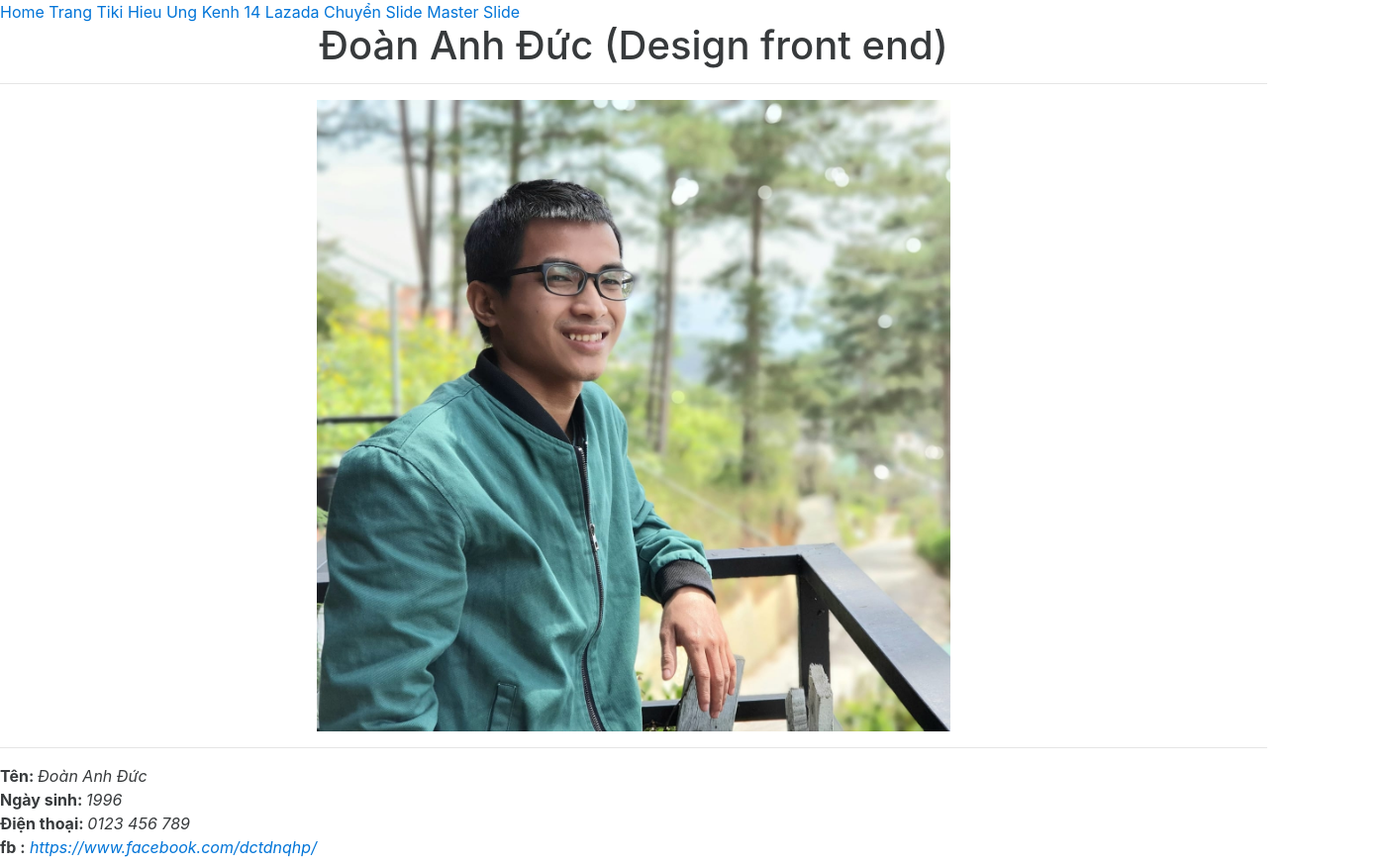
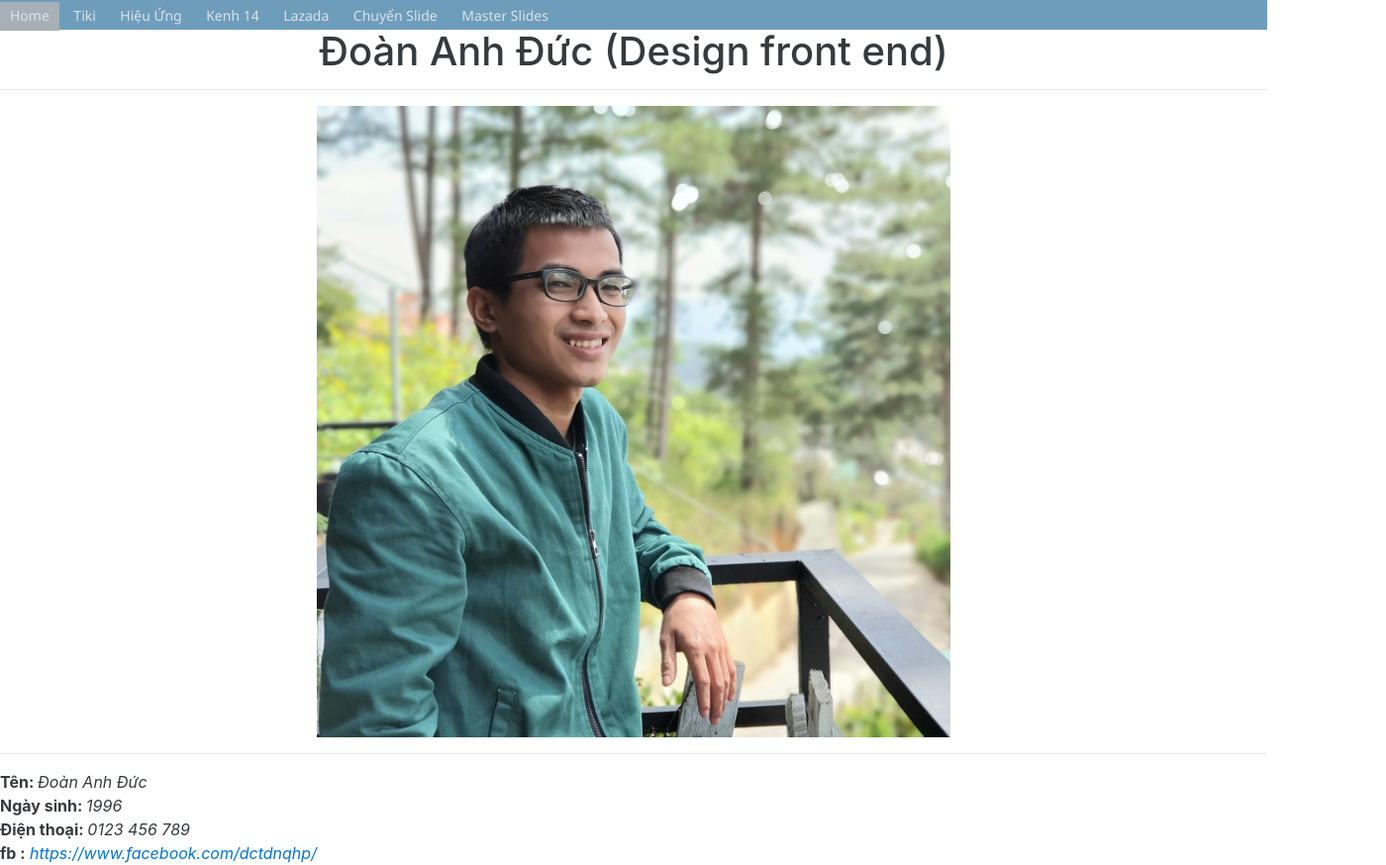
Before and after one commit to ducda26/ducda26.github.io, a plain HTML site: page index.html in a window 1280 px wide. Shown: the whole page at 99% size, 1400 px wide, since content can reach past the window. Drawn offline with Linux system fonts and the light colour scheme.

Commit message:
thay doi menu

```diff
--- a/1.css
+++ b/1.css
@@ -7,3 +7,38 @@ h1 {
 img {
     width: 50%;
 }
+
+.menutren {
+	background-color: rgb(110, 157, 187);
+	height: 30px;
+	width: 100%;
+}
+
+ul.menungang {
+	list-style: none;
+	width: 1400px;
+	margin-left: auto;
+}
+
+ul.menungang li {
+	display: inline;
+}
+
+.menungang a {
+    color: #d9e3ea;
+    text-decoration: none;
+    font-family: segoe ui;
+    font-size: 14px;
+    padding-left: 10px;
+    padding-right: 10px;
+    padding-top: 5px;
+    padding-bottom: 5px;
+    display: inline-block;
+    transition: 0.4s;
+}
+
+.menungang a:hover {
+    background-color: rgb(167, 176, 183);
+    padding-top: 3px;
+    padding-bottom: 5px;
+}
--- a/index.html
+++ b/index.html
@@ -8,13 +8,17 @@
 	<link rel="stylesheet" href="1.css">
 </head>
 <body>
-	<a href="index.html">Home</a>
-	<a href="Tiki/index.html">Trang Tiki</a>
-	<a href="Chuong14/index.html">Hieu Ung</a>
-	<a href="Kenh14/index.html">Kenh 14</a>
-	<a href="Lazada/index.html">Lazada</a>
-	<a href="MoveSlide/index.html">Chuyển Slide</a>
-	<a href="MasterSlide/index.html">Master Slide</a>
+	<div class="menutren">
+		<ul class="menungang">
+			<li><a href="index.html">Home</a></li>
+			<li><a href="Tiki/index.html">Tiki</a></li>
+			<li><a href="Chuong14/index.html">Hiệu Ứng</a></li>
+			<li><a href="Kenh14/index.html">Kenh 14</a></li>
+			<li><a href="Lazada/index.html">Lazada</a></li>
+			<li><a href="MoveSlide/index.html">Chuyển Slide</a></li>
+			<li><a href="MasterSlide/index.html">Master Slides</a></li>
+		</ul>
+	</div>
 
 	<h1> Đoàn Anh Đức (Design front end)
 		<hr>
```
Also changed, not shown: MoveSlide/41-44.html (renamed from MoveSlide/45.html, +2 -2 lines), MoveSlide/index.html (+2 -2 lines), 1 other file.
